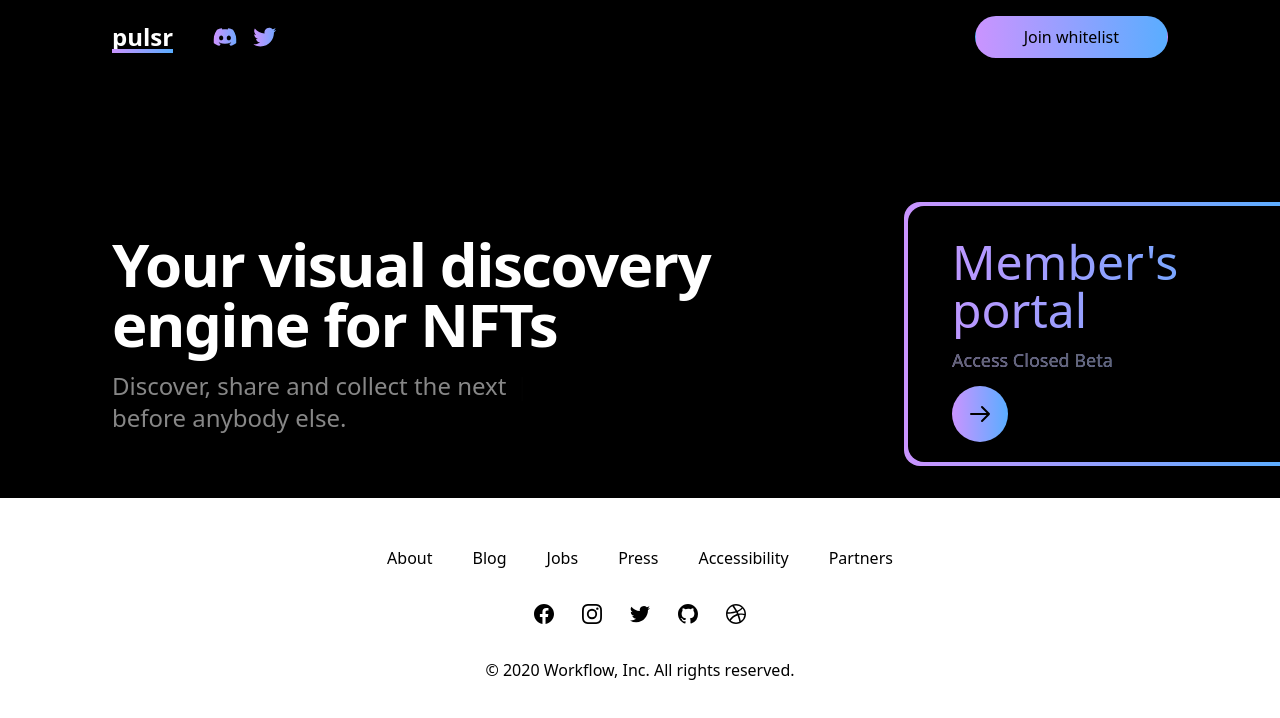
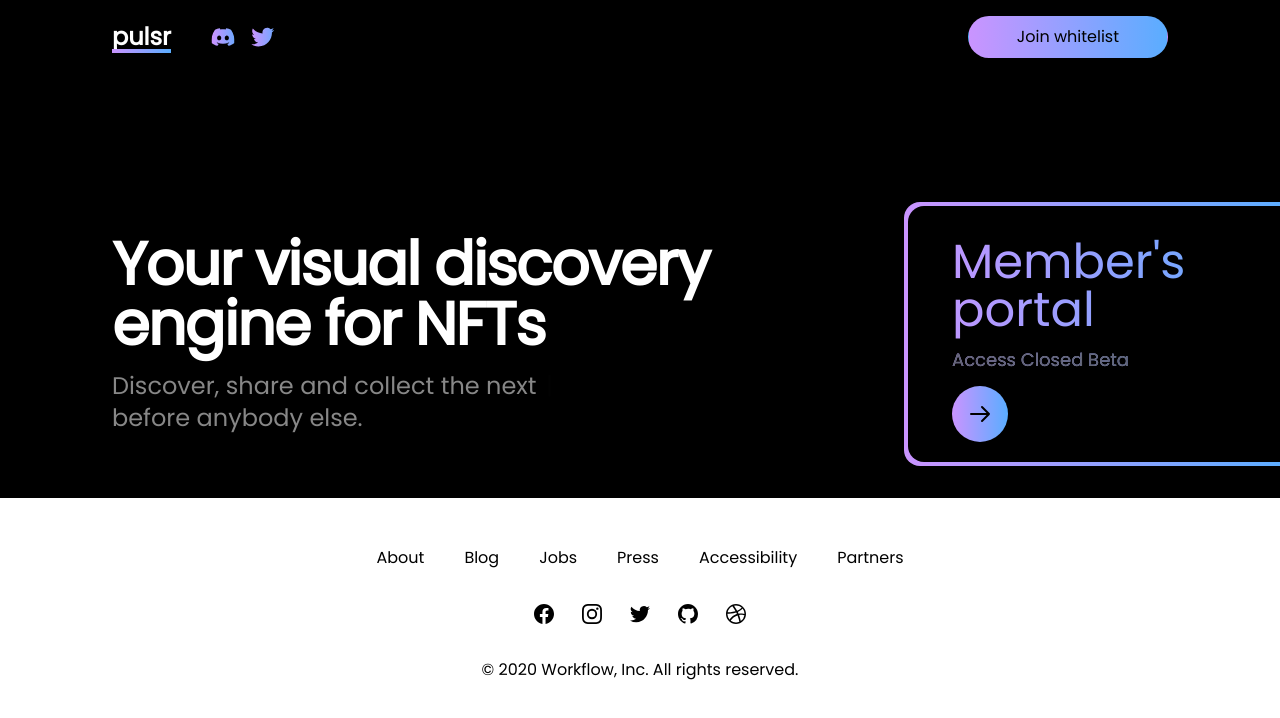
Before and after one commit to kseikyo/pulsr-ai-landing, a Next.js app: page / in a window 1280 px wide. Shown: the top 718 px of the page. Built offline with nearby package versions, Linux system fonts and the light colour scheme.

Commit message:
feat: add font poppins

```diff
--- /dev/null
+++ b/src/pages/_document.js
@@ -0,0 +1,22 @@
+import Document, { Html, Head, Main, NextScript } from 'next/document'
+
+class MyDocument extends Document {
+  render() {
+    return (
+      <Html>
+        <Head>
+          <link
+            href="https://fonts.googleapis.com/css2?family=Poppins&display=optional"
+            rel="stylesheet"
+          />
+        </Head>
+        <body className='font-body'>
+          <Main />
+          <NextScript />
+        </body>
+      </Html>
+    )
+  }
+}
+
+export default MyDocument
--- a/tailwind.config.js
+++ b/tailwind.config.js
@@ -5,8 +5,11 @@ module.exports = {
       colors: {
         "light-blue": "#5AADFF",
         "light-purple": "#CA94FF",
-        "gray": "#626575"
-      }
+        gray: "#626575",
+      },
+      fontFamily: {
+        body: ["Poppins", "ui-sans-serif", "system-ui"],
+      },
     },
   },
   plugins: [],
```
